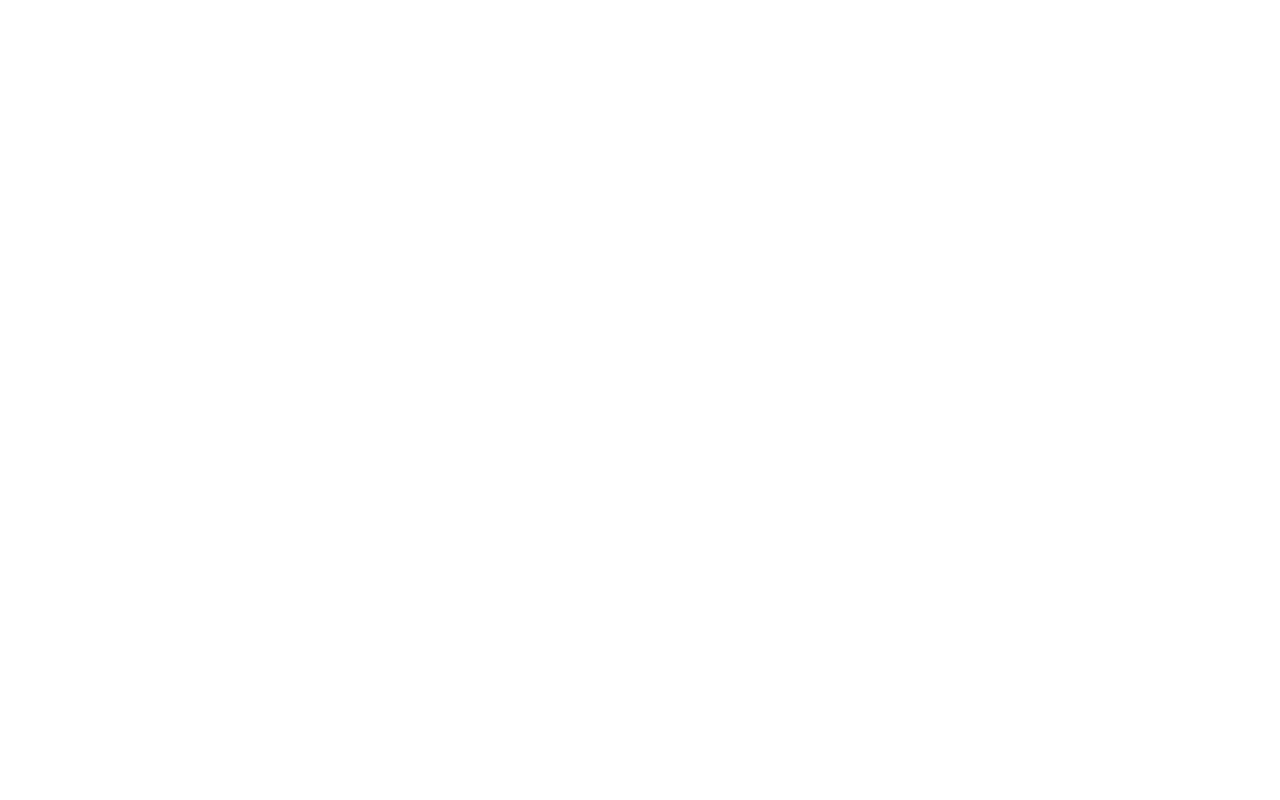
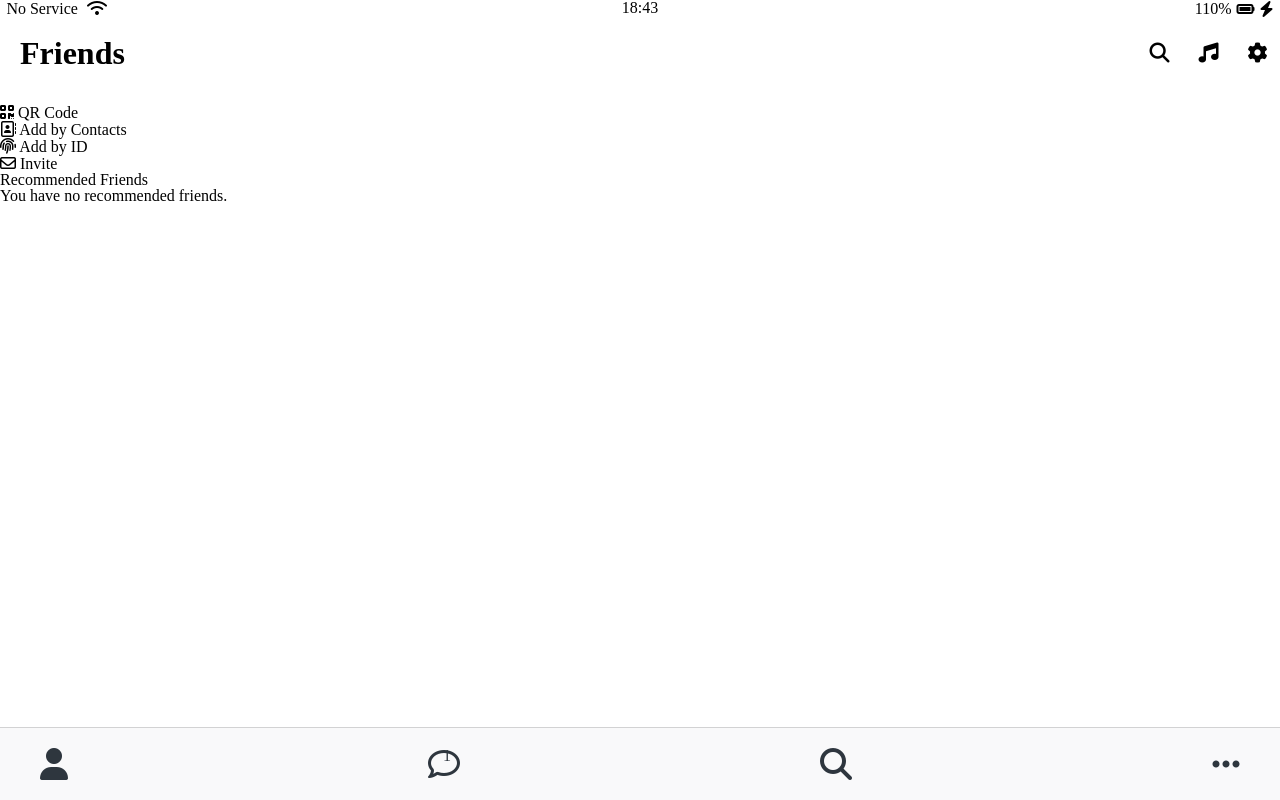
Before and after one commit to fabiankmroh/kakao-clone, a plain HTML site: page clone/find.html in a window 1280 px wide. Drawn offline with Linux system fonts and the light colour scheme.

Commit message:
2/17-19 Code: Finalize Kokoa Clone

```diff
--- /dev/null
+++ b/clone/css/screens/find.css
@@ -0,0 +1,38 @@
+.find-icons {
+    display: flex;
+    justify-content: space-between;
+}
+
+.find-icons__icon {
+    display: flex;
+    flex-direction: column;
+    align-items: center;
+}
+
+.find-icons__icon i {
+    font-size: 35px;
+}
+
+.find-icons__icon span {
+    margin-top: 18px;
+}
+
+.recommended-friends {
+    margin: 25px 0px;
+    padding: 25px 0px;
+    border-top: var(--main-border);
+    border-bottom: var(--main-border);
+}
+
+.recommended-friends__title {
+    font-size: 14px;
+    color: rgba(0, 0, 0, 0.5)   ;
+}
+
+.recommended-friends span {
+    margin: 100px 0;
+    display: block;
+    text-align: center;
+    font-size: 18px;
+    color: rgba(0, 0, 0, 0.5);
+}
--- a/clone/css/screens/friends.css
+++ b/clone/css/screens/friends.css
@@ -18,7 +18,7 @@
 
 .friends-screen__channel {
     margin-top: 25px;
-    border-top: 1px solid rgba(0, 0, 0, 0.2);
+    border-top: var(--main-border);;
     padding-top: 15px;
 }
 
--- a/clone/css/styles.css
+++ b/clone/css/styles.css
@@ -9,6 +9,7 @@
 
 @import "screens/login.css";
 @import "screens/friends.css";
+@import "screeens/find.css"
 
 body {
   color: #2e363e;
--- a/clone/css/variables.css
+++ b/clone/css/variables.css
@@ -1,4 +1,5 @@
 :root {
     --yellow: #fae100;
     --horizontal-space: 25px;
+    --main-border: 1px solid rgba(0, 0, 0, 0.2);
 }
--- a/clone/find.html
+++ b/clone/find.html
@@ -0,0 +1,91 @@
+<!DOCTYPE html>
+<html lang = "en">
+    <head>
+        <link rel = "stylesheet" href = "css/styles.css" />
+        <meta charset = "UTF-8" />
+        <meta name = "viewport" content = "width=device-width, initial-scale = 1.0" />
+        <title>Find - Kokoa Clone</title>
+    </head>
+
+    <body>
+        <div id = "status-bar">
+            <div class = "status-bar">
+                <div class = "status-bar__column">
+                    <span>No Service</span>
+                    <i class = "fas fa-wifi"></i>
+                </div>
+                <div class = status-bar__column>
+                    <span>18:43</span>
+                </div>
+                <div class = "status-bar__column">
+                    <span>110%</span>
+                    <i class = "fas fa-battery-full"></i>
+                    <i class = "fas fa-bolt"></i>
+                </div>
+            </div>
+
+            <header class = "screen-header">
+                <h1 class = "screen-header__title">Friends</h1>
+                <div class = "screen-header__icons">
+                    <span><i class = "fas fa-search fa-lg"></i></span>
+                    <span><i class = "fas fa-music fa-lg"></i></span>
+                    <span><i class = "fas fa-cog fa-lg"></i></span>
+                </div>
+            </header>
+
+        <main class="main-screen">
+            <div class="find-icons">
+                <div class="find-icons__icon">
+                    <i class="fas fa-qrcode"></i>
+                    <span>QR Code</span>
+                </div>
+                <div class="find-icons__icon">
+                    <i class="far fa-address-book"></i>
+                    <span>Add by Contacts</span>
+                </div>
+                <div class="find-icons__icon">
+                    <i class="fas fa-fingerprint"></i>
+                    <span>Add by ID</span>
+                </div>
+                <div class="find-icons__icon">
+                    <i class="far fa-envelope"></i>
+                    <span>Invite</span>
+                </div>
+            </div>
+            <div class="recommended-friends">
+                <h6 class="recommended-friends__title">Recommended Friends</h6>
+                <span>You have no recommended friends.</span>
+            </div>
+        </main>
+
+        <nav class = "nav">
+            <ul class = "nav__list">
+                <li class = "nav__btn">
+                    <a class = "nav__link" href = "friends.html">
+                        <i class = "fas fa-user fa-2x"></i>
+                    </a>
+                </li>
+                <li class = "nav__btn">
+                    <a class = "nav__link" href = "chats.html">
+                        <span class = "nav__notification badg">1</span>
+                        <i class = "far fa-comment fa-2x"></i>
+                    </a>
+                </li>
+                <li class = "nav__btn">
+                    <a class = "nav__link" href = "find.html">
+                        <i class = "fas fa-search fa-2x"></i>
+                    </a>
+                </li>
+                <li class = "nav__btn">
+                    <a class = "nav__link" href = "more.html">
+                        <i class = "fas fa-ellipsis-h fa-2x"></i>
+                    </a>
+                </li>
+            </ul>
+        </nav>
+
+        <script
+            src = "https://kit.fontawesome.com/6478f529f2.js"
+            crossorigin = "anonymous"></script>
+    </body>
+</html>
```
Also changed, not shown: clone/friends.html (+2 -2 lines).
